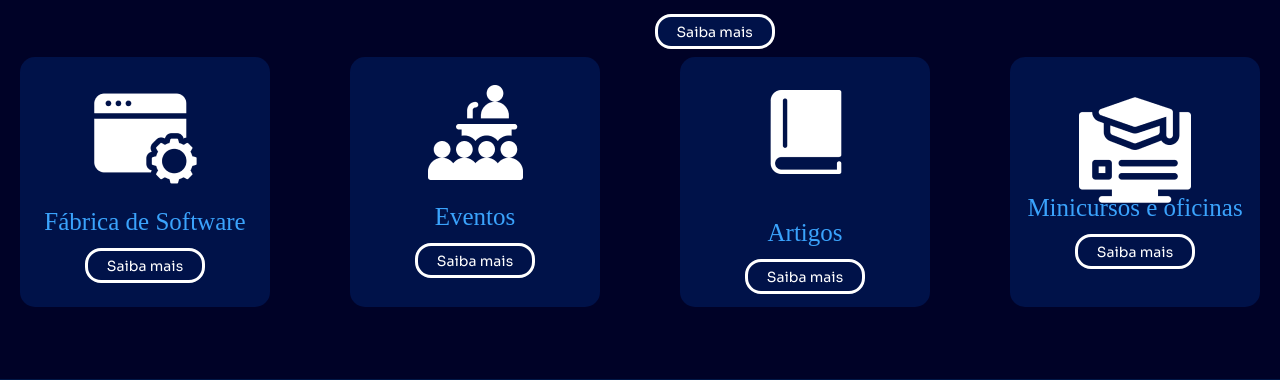
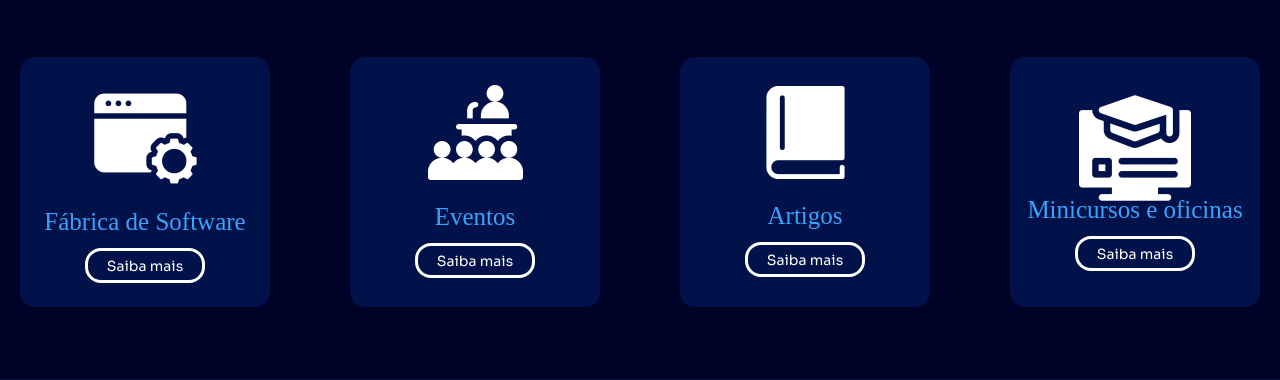
Before and after one commit to artur-pedro/petcomp-newwebsite, a PHP site: page / in a window 1280 px wide. Shown: the part 3065-3445 px from the top of the page. Run offline with PHP 8.4, Linux system fonts and the light colour scheme; data comes from the database, SQL or seed files in the repository; some web fonts are replaced.

Commit message:
alterando mais coisas

```diff
--- a/index.php
+++ b/index.php
@@ -193,7 +193,7 @@
         </div>
 
         <div class="activities-card">
-            <img class="activities-img" src="img/curso-online.png" alt="miniscursos e oficinas" style="margin-bottom: -0.8rem;">
+            <img class="activities-img" src="img/curso-online.png" alt="miniscursos e oficinas" style="margin-bottom: -0.6rem;">
             <h3 class="activities-subtitle" style="font-size: 25px;">
                 Minicursos e oficinas
             </h3>
```
Also changed, not shown: img/image 5.png (added), img/image4.png (added), img/livro-de-capa-preta-fechado.png.
